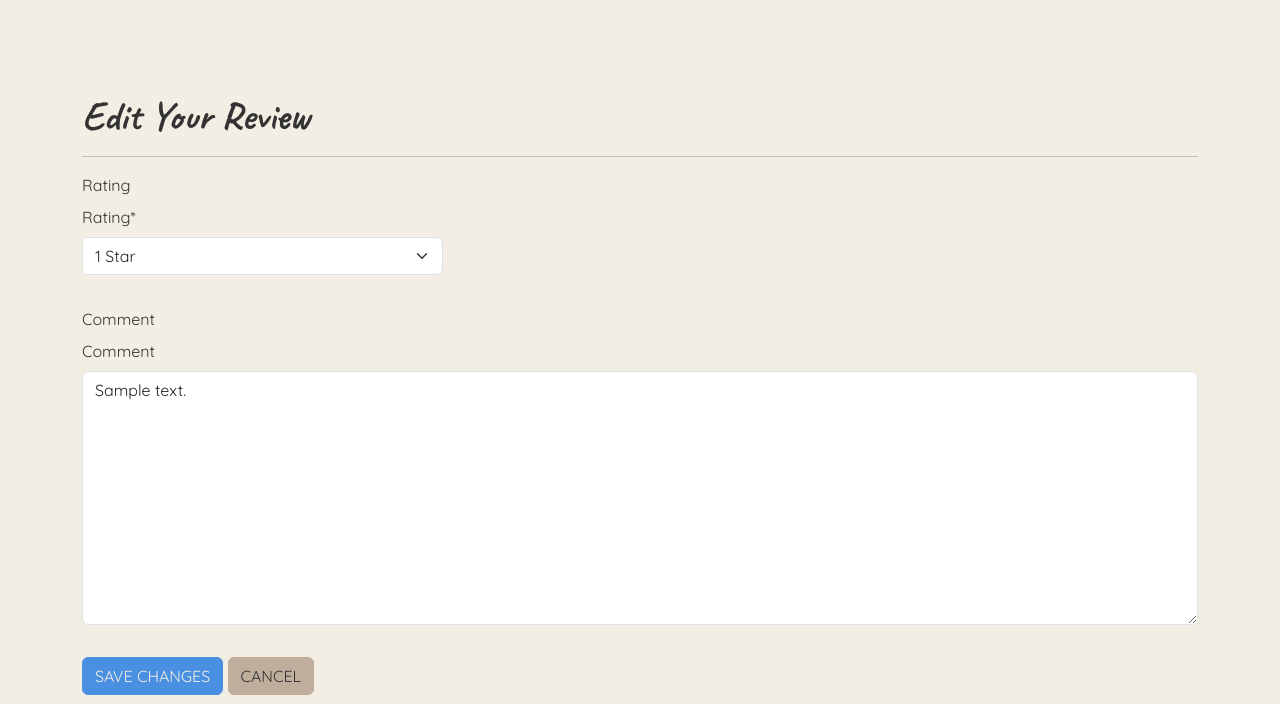
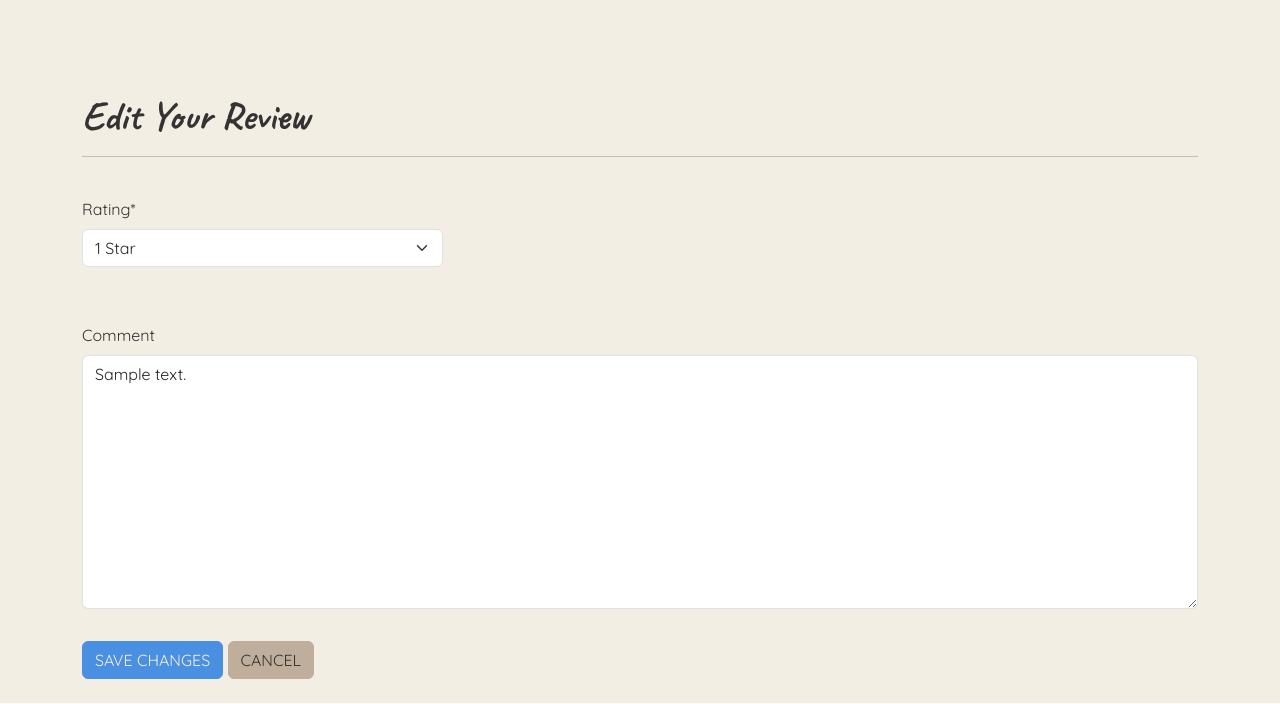
Before and after one commit to FraserR1188/WoofAway, a Django app: page /reviews/1/edit/ in a window 1280 px wide. Shown: the part 68-772 px from the top of the page. Run offline with Django 3.2, Linux system fonts and the light colour scheme; a user stored in the database is signed in; tables that the repository leaves empty hold one stand-in row (values such as "Sample post"); some libraries are stand-ins or nearby versions.

Commit message:
Update review form

```diff
--- a/reviews/templates/reviews/review_form.html
+++ b/reviews/templates/reviews/review_form.html
@@ -16,12 +16,12 @@
       {{ form.non_field_errors }}
 
       <div class="col-md-4">
-        <label for="{{ form.rating.id_for_label }}" class="form-label">Rating</label>
+        <label for="{{ form.rating.id_for_label }}" class="form-label"></label>
         {{ form.rating|as_crispy_field }}
         {{ form.rating.errors }}
       </div>
       <div class="col-12">
-        <label for="{{ form.comment.id_for_label }}" class="form-label">Comment</label>
+        <label for="{{ form.comment.id_for_label }}" class="form-label"></label>
         {{ form.comment|as_crispy_field }}
         {{ form.comment.errors }}
       </div>
```
Also changed, not shown: README.md.
